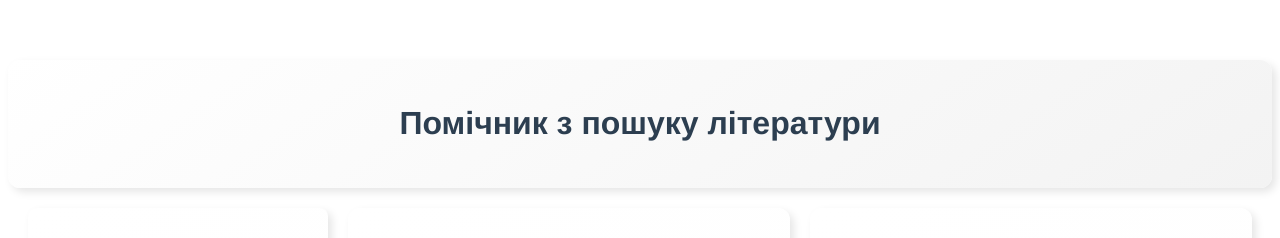
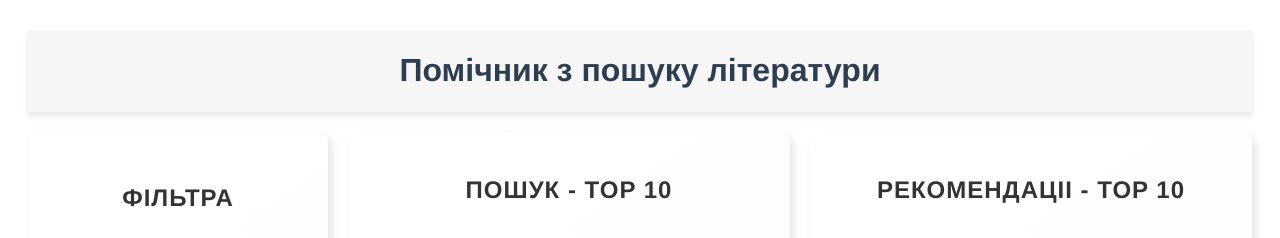
Before and after one commit to IgorNovo1986/bookshelf, a Vue app: page / in a window 1280 px wide. Shown: the top 238 px of the page. Built offline with nearby package versions, Linux system fonts and the light colour scheme; no server answers.

Commit message:
updated title, updated build

```diff
--- a/src/App.vue
+++ b/src/App.vue
@@ -20,6 +20,6 @@ export default {
   -moz-osx-font-smoothing: grayscale;
   text-align: center;
   color: #2c3e50;
-  margin-top: 60px;
+  margin-top: 30px;
 }
 </style>
--- a/src/components/Bookshelf.vue
+++ b/src/components/Bookshelf.vue
@@ -1,5 +1,5 @@
 <template>
-  <div class="column">
+  <div class="title">
     <h1>Помічник з пошуку літератури</h1>
   </div>
   <div class="book-container">
@@ -184,7 +184,7 @@ export default {
     const recommendedBooks = ref(books.recommend);
     const getFilters = async () => {
         try {
-            const response = await fetch(`api/api/get_info`);
+            const response = await fetch(`api/get_info`);
             if (!response.ok) {
               throw new Error(`HTTP ошибка: ${response.status}`);
             }
@@ -200,7 +200,7 @@ export default {
     const getBooks = async (filters) => {
       try {
         loadingBook.value = true
-        const response = await fetch(`api/api/get_books`, {
+        const response = await fetch(`api/get_books`, {
           method: 'POST',
           headers: {
             'Content-Type': 'application/json',
@@ -298,6 +298,13 @@ export default {
 
 
 <style scoped>
+
+.title{
+  box-shadow: 0 4px 6px rgba(0, 0, 0, 0.1);
+  padding: 1px 0;
+  margin: 0 20px;
+  background-color: rgba(211, 211, 211, 0.2);
+}
 
 .book-container {
   display: grid;
```
Also changed, not shown: 7 other files (tests, documents, lock files or other folders).
